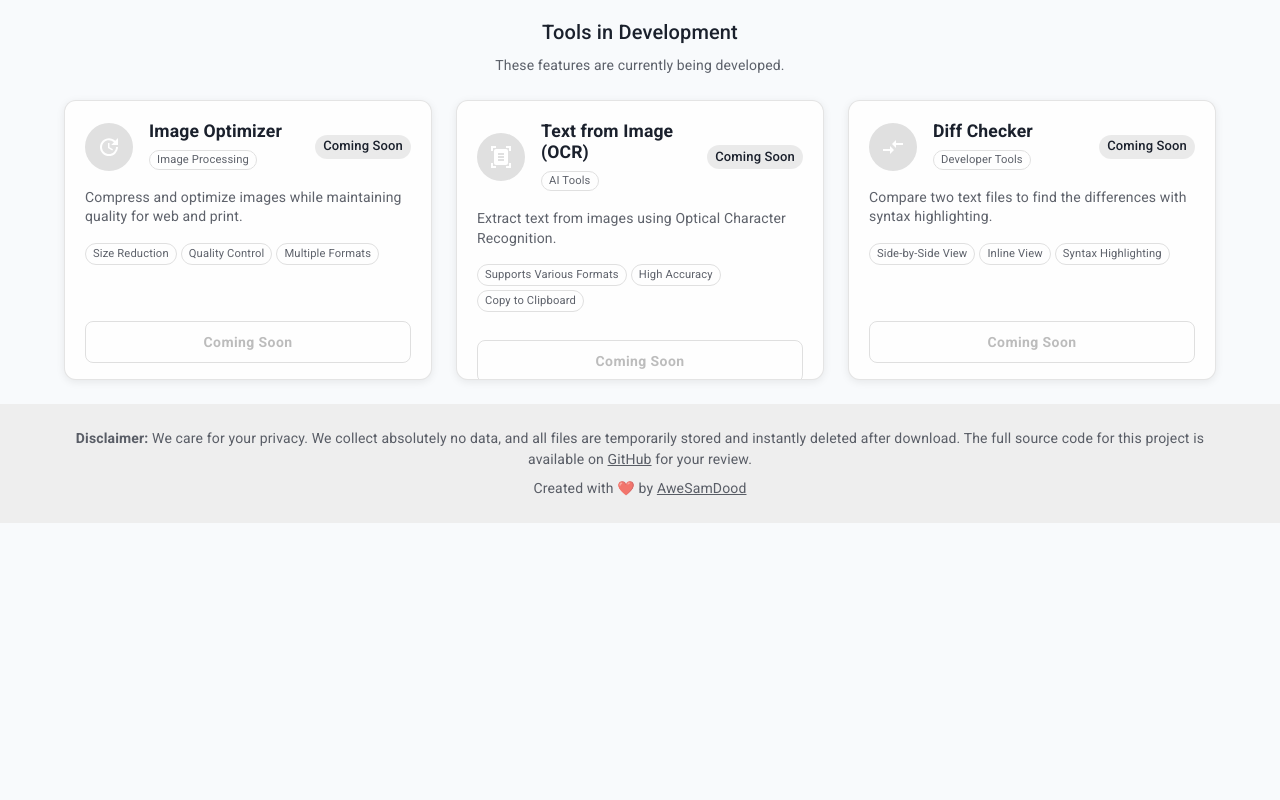
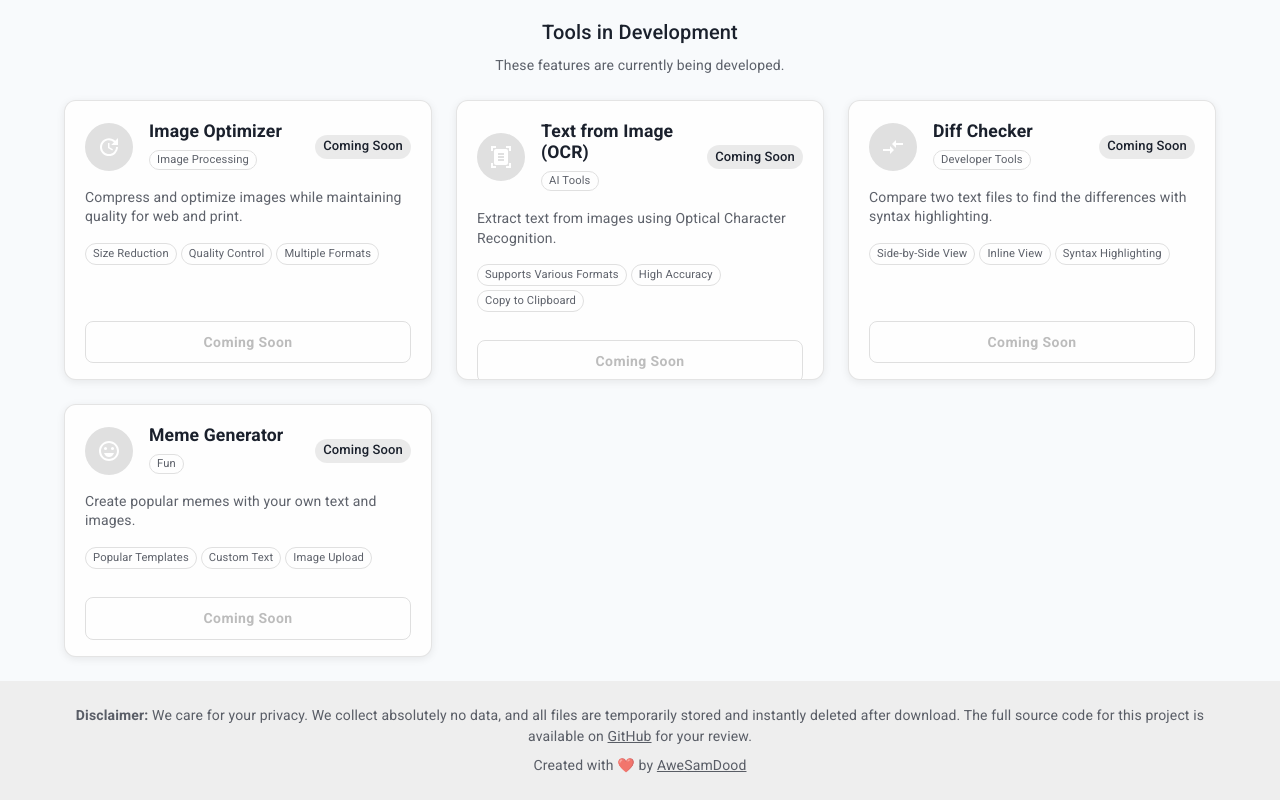
Before and after one commit to AweSamDood/passthebytes-tools, a React (Create React App) app in the folder frontend/: page / in a window 1280 px wide. Shown: the part 907-1707 px from the top of the page. Before the commit the page ends 1430 px from the top, so only its background shows below. Built offline with nearby package versions, Linux system fonts and the light colour scheme.

Commit message:
fix(README, ToolsGrid): add Meme Generator to tools list and update README

```diff
--- a/frontend/src/components/ToolsGrid.js
+++ b/frontend/src/components/ToolsGrid.js
@@ -21,7 +21,8 @@ import {
     YouTube,
     CompareArrows,
     QrCode,
-    TextFields
+    TextFields,
+    SentimentVerySatisfied
 } from '@mui/icons-material';
 import { useNavigate } from 'react-router-dom';
 
@@ -124,6 +125,17 @@ const tools = [
         status: 'coming-soon',
         features: ['Side-by-Side View', 'Inline View', 'Syntax Highlighting'],
         category: 'Developer Tools',
+        popularity: 0
+    },
+    {
+        id: 'meme-generator',
+        title: 'Meme Generator',
+        description: 'Create popular memes with your own text and images.',
+        icon: SentimentVerySatisfied,
+        path: '/meme-generator',
+        status: 'coming-soon',
+        features: ['Popular Templates', 'Custom Text', 'Image Upload'],
+        category: 'Fun',
         popularity: 0
     }
 ];
```
Also changed, not shown: 1 other file (tests, documents, lock files or other folders).
